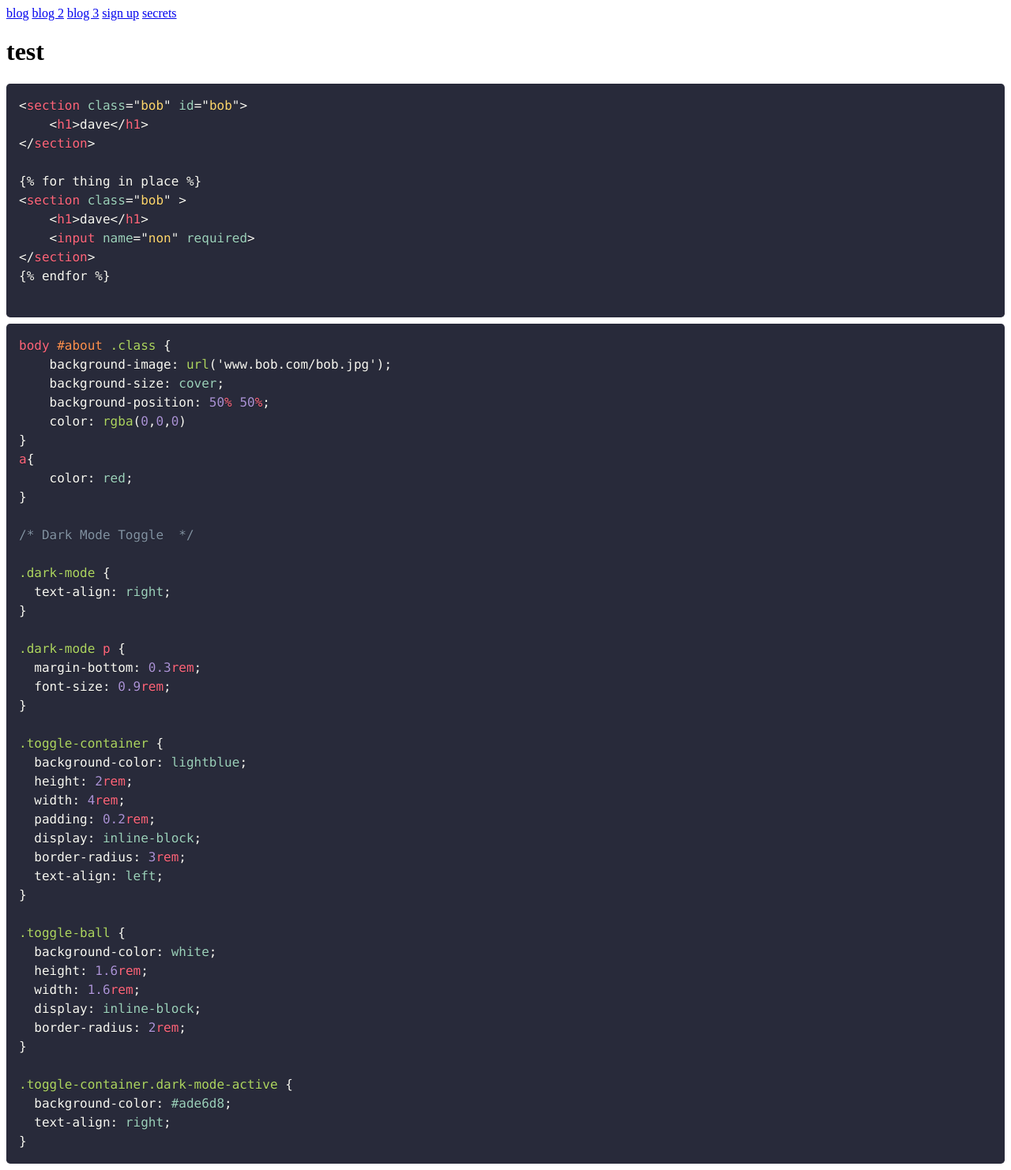
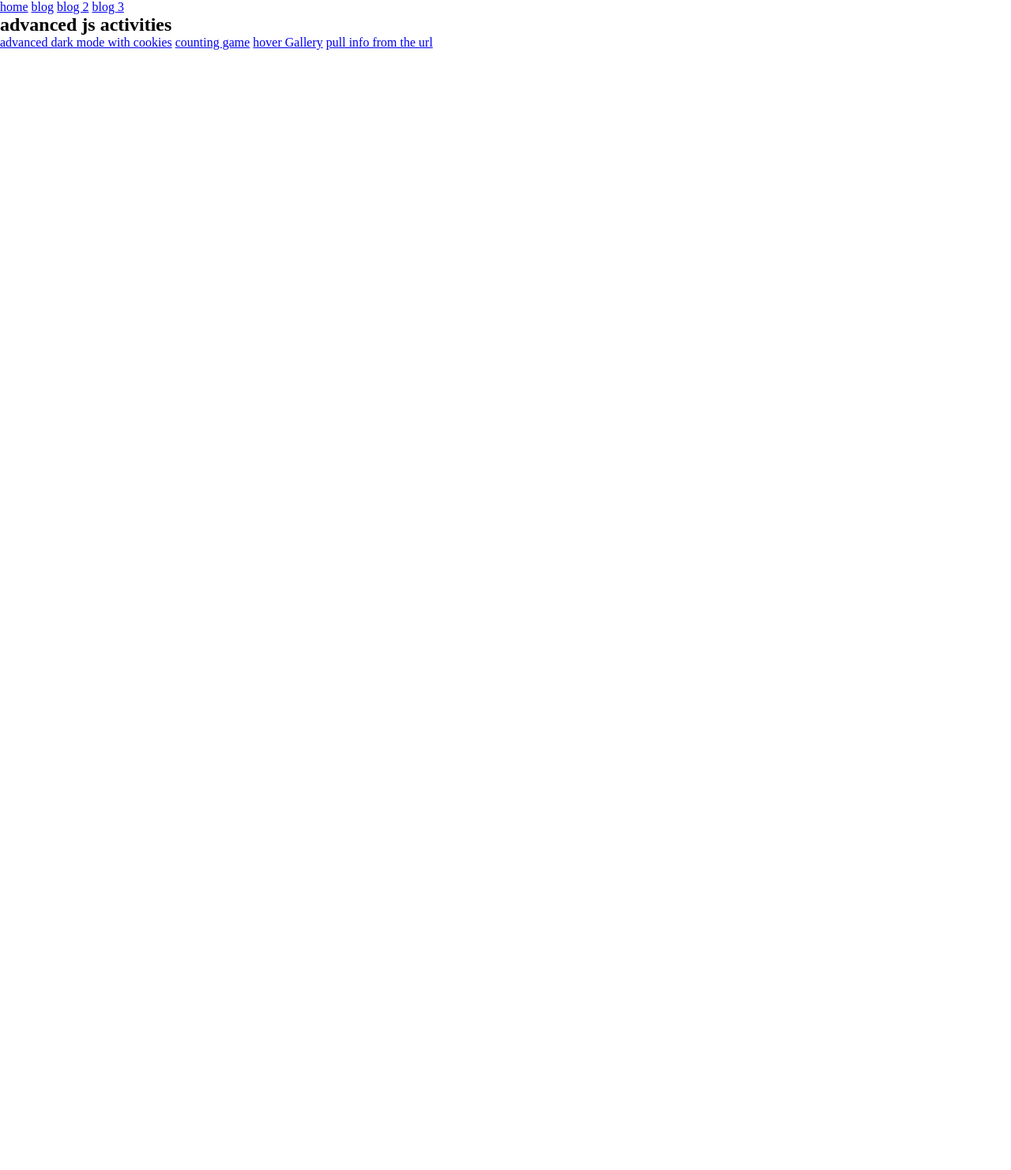
Before and after one commit to TheInstituteOfCode/test-ground, a Jekyll site: the page built from index.html, in a window 1280 px wide. Shown: the whole page at 79% size. Built offline with Jekyll 4.4.1, drawn with Linux system fonts in a browser that asks for light colours; after the commit the page ends 900 px from its top, so only the background shows below that.

Commit message:
3 new js fun

````diff
--- a/_config.yml
+++ b/_config.yml
@@ -1,7 +1,13 @@
+collections:
+  js:
+    output: true
+
+
 categories:
   - prime
   - odd
   - even
+
 
 sass:
     sass_dir: _scss
--- /dev/null
+++ b/_js/advanced_darkmode.html
@@ -0,0 +1,74 @@
+---
+layout: default
+title: advanced dark mode with cookies
+---
+
+
+
+<div id="dark-btn"><span></span></div>
+
+
+<style>
+
+.darkMode{
+  background:#000;
+}
+
+#dark-btn{
+  background-color:#222;
+  height:calc(2rem + 4px);
+  width:6rem;
+  position:relative;
+  border:1px solid black;
+  border-radius:1rem;
+
+}
+#dark-btn span{
+  position:absolute;
+  background-color:#fff;
+  border:1px solid black;
+  border-radius:1rem;
+  height:2rem;
+  width:2rem;
+  right:calc(4rem - 2px);
+  left:1px;
+  top:1px;
+  bottom:1px;
+  transition:1s;
+}
+.darkMode #dark-btn{
+  background-color:#fff;
+}
+
+.darkMode #dark-btn span{
+left:calc(4rem - 2px);
+  right:1px;
+}
+
+</style>
+
+
+<script>
+
+
+        const body = document.querySelector('body');
+        const darkmodeButton = document.querySelector('#dark-btn');
+        if (document.cookie.includes('dark-mode=active')) {
+            body.classList.add('darkMode');
+        }
+        function toggleDarkMode() {
+            console.log('clickedon' + document.cookie)
+            body.classList.toggle('darkMode');
+            if (body.classList.contains('darkMode')) {
+                document.cookie = "dark-mode=active";
+            }
+            else {
+                document.cookie = "dark-mode=deactive";
+            };
+
+            console.log('clickedon' + document.cookie)
+        };
+
+        darkmodeButton.addEventListener('click', toggleDarkMode);
+
+</script>
--- /dev/null
+++ b/_js/countingNumber.html
@@ -0,0 +1,64 @@
+---
+layout: default
+title: counting game
+---
+
+
+<div>
+    <p>bob</p>
+    <p class="counter" data-count="150" data-curent="0">0</p>
+</div>
+<div class="counter" data-count="85">0</div>
+<div class="counter" data-count="2200">0</div>
+
+
+<style>
+    body {
+  background-color: #F46A6A;
+  color:#fff;
+  max-width:800px;
+  margin: 100px auto 0;
+  text-align: center;
+  display: table;
+}
+
+div {
+  display: inline-flex;
+  justify-content: center;
+  align-items: center;
+  flex-direction: column;
+  margin:1.5%;
+  font-size:50px;
+  background-color: #FF6F6F;
+  width:400px;
+  border-radius: 50%;
+  height:400px;
+  vertical-align: middle;
+}
+</style>
+
+
+<script>
+const counters = document.querySelectorAll('.counter');
+const countingDuration = 8000
+
+function update(counter) {
+     var time = Math.floor(countingDuration / counter.dataset.count);
+    console.log(counter)
+    if (counter.dataset.current > counter.dataset.count) {
+        counter.dataset.count += 1
+        const counter = setTimeout(update(counter), time);
+    } else {
+
+    }
+}
+
+counters.forEach(counter => {
+    var time =  Math.floor(countingDuration / counter.dataset.count);
+
+    console.log(`counter-${index}`);
+    const counter-${index} = setTimeout(update(counter), time);
+})
+
+
+</script>
--- /dev/null
+++ b/_js/hoverGallery.html
@@ -0,0 +1,66 @@
+---
+layout: default
+title: hover Gallery
+---
+
+<div class="gallery-target" style="background-image:url('https://picsum.photos/200/300')"></div>
+
+<div data-pic="https://picsum.photos/300/300" class="gallery-pic"
+    style="background-image:url('https://picsum.photos/300/300')"></div>
+<div data-pic="https://picsum.photos/400/300" class="gallery-pic"
+    style="background-image:url('https://picsum.photos/400/300')"></div>
+<div data-pic="https://picsum.photos/500/300" class="gallery-pic"
+    style="background-image:url('https://picsum.photos/500/300')"></div>
+<div data-pic="https://picsum.photos/600/300" class="gallery-pic"
+    style="background-image:url('https://picsum.photos/600/300')"></div>
+
+
+<style>
+    .gallery-pic{
+        height:20vw;
+        width:20vw;
+        display:inline-block;
+        background-size:cover;
+        background-position:center;
+        background-repeat: no-repeat;
+    }
+
+    .gallery-target{
+        height:40vw;
+        width:100%;
+        margin: 1rem auto;
+        /*   background:blue; */
+        background-size:contain;
+        background-position:center;
+        background-repeat: no-repeat;
+    }
+</style>
+
+
+<script defer>
+const galleryTarget = document.querySelector(".gallery-target")
+const galleryThumbnails = document.querySelectorAll(".gallery-pic")
+
+function changeTarget() {
+    var target = this.dataset.pic
+
+    var urlValue = `url('${target}')`;
+    console.log(target)
+
+    console.log(urlValue)
+    galleryTarget.style.backgroundImage = urlValue
+
+}
+
+
+galleryThumbnails.forEach(thumbnail => {
+    thumbnail.addEventListener('mouseenter', changeTarget)
+})
+
+            // $('.gallery-pic').mouseenter(function (e) {
+            //     var background = $(this).attr("data-pic");
+            //     $(".gallery-target").css("background-image", "url(" + background + ")");
+            // });
+
+
+</script>
--- /dev/null
+++ b/_js/pullFromUrl.html
@@ -0,0 +1,121 @@
+---
+layout: default
+title: pull info from the url
+---
+
+
+<!-- <section class="temp">
+used to test scroll function
+</section> -->
+<section class="center padded">
+    <nav class="port-nav" id="portfolio-filter">
+        <a href="#" id="all">ALL</a> /
+        <a href="#" id="type-1">type-1</a> /
+        <a href="#" id="type-2">type-2</a> /
+        <a href="#" id="type-3">type-3</a>
+    </nav>
+</section>
+
+<!-- Second SECTION - - - - - - - - - - - - - - -->
+
+<section class="no-margin-top padded">
+    <div class="grid-3 center" id="portfolio-grid">
+        <div class="type-1 gallery-item"></div>
+        <div class="type-2 gallery-item"></div>
+        <div class="type-3 gallery-item"></div>
+        <div class="type-1 gallery-item"></div>
+        <div class="type-2 gallery-item"></div>
+        <div class="type-3 gallery-item"></div>
+        <div class="type-1 gallery-item"></div>
+        <div class="type-2 gallery-item"></div>
+        <div class="type-3 gallery-item"></div>
+    </div>
+</section>
+
+
+<style>
+
+.type-1{
+  background-image: url("https://picsum.photos/200/300/?random")
+}
+
+.type-2{
+  background-image: url("https://picsum.photos/300/300/?random")
+}
+.type-3{
+  background-image: url("https://picsum.photos/400/300/?random")
+}
+
+.gallery-item {
+    padding-bottom: 50%;
+    background-size: cover;
+    background-position: center;
+}
+
+[class*=grid] {
+    gap: 5vw;
+}
+</style>
+
+<script>
+    const gallery_buttons = document.querySelectorAll('#portfolio-filter a')
+    const gallery_items = document.querySelectorAll('#portfolio-grid .gallery-item')
+    var initial = location.search.replace("?", "");
+
+            /* filtering */
+
+            alert(initial)
+
+            gallery_items.forEach(item => {
+                if (initial != "") {
+                    // element which needs to be scrolled to
+                    var element = document.querySelector("#portfolio-grid");
+                    // scroll to element
+                    element.scrollIntoView();
+
+                    if (initial == 'all') {
+                        item.classList.remove('hidden');
+                    } else {
+                        if (item.classList.contains(initial)) {
+                            item.classList.remove('hidden'); // show those that do have the filter
+                        } else {
+                            item.classList.add('hidden'); // hide those that don't have the filter
+                        }
+                    };
+                };
+            })
+
+
+            gallery_buttons.forEach(button => {
+                button.addEventListener('click', filterGallery)
+            })
+
+            function filterGallery(e) {
+                e.preventDefault();
+
+                /* make this <li> class active and remove class 'active' from any other <li>s */
+                gallery_buttons.forEach(button => {
+                    button.classList.remove('active')
+                });
+                this.classList.add('active');
+
+                /* get the name of the cateory from this link */
+                var filterVal = this.getAttribute('id');
+                 gallery_items.forEach(item => {
+
+
+                         if (filterVal == 'all') {
+                         item.classList.remove('hidden');
+                     } else {
+                         if (item.classList.contains(filterVal)) {
+                             item.classList.remove('hidden'); // show those that do have the filter
+                         } else {
+                             item.classList.add('hidden'); // hide those that don't have the filter
+                         }
+                     };
+
+                })
+            }
+
+
+</script>
--- a/_layouts/default.html
+++ b/_layouts/default.html
@@ -5,7 +5,9 @@
     <meta charset="UTF-8">
     <meta http-equiv="X-UA-Compatible" content="IE=edge">
     <meta name="viewport" content="width=device-width, initial-scale=1.0">
-    <link rel="stylesheet" href="prism.css">
+    <link rel="stylesheet" href="/gridmk1.css">
+    <link rel="stylesheet" href="/main.css">
+    <!-- <link rel="stylesheet" href="prism.css"> -->
     <title>Document</title>
 </head>
 
@@ -25,11 +27,11 @@
     </style>
     <header>
         <nav>
+            <a href="/">home</a>
             <a href="/blog">blog</a>
             <a href="/blog-exclusive.html">blog 2</a>
             <a href="/blog-exclusive-with-limits.html">blog 3</a>
-            <a href="/login">sign up</a>
-            <a href="/secret-page">secrets</a>
+
         </nav>
     </header>
     {{content}}
--- a/index.md
+++ b/codeSyntax.md
@@ -1,6 +1,8 @@
 ---
 layout: default
 ---
+
+
 # test
 ``` html
 <section class="bob" id="bob">
--- /dev/null
+++ b/index.html
@@ -0,0 +1,15 @@
+---
+layout: default
+---
+
+
+
+<h2>
+    advanced js activities
+</h2>
+
+{% for snippet in site.js %}
+
+<a href="{{snippet.url}}">{{snippet.title}}</a>
+
+{% endfor %}
--- /dev/null
+++ b/main.css
@@ -0,0 +1,14 @@
+*{
+    margin: 0%;
+    padding: 0%;
+    box-sizing: border-box;
+    transition: 1s;
+}
+
+.center{text-align: center;}
+
+
+.padded{ padding:5vw;}
+
+
+.hidden{ display: none;}
````
